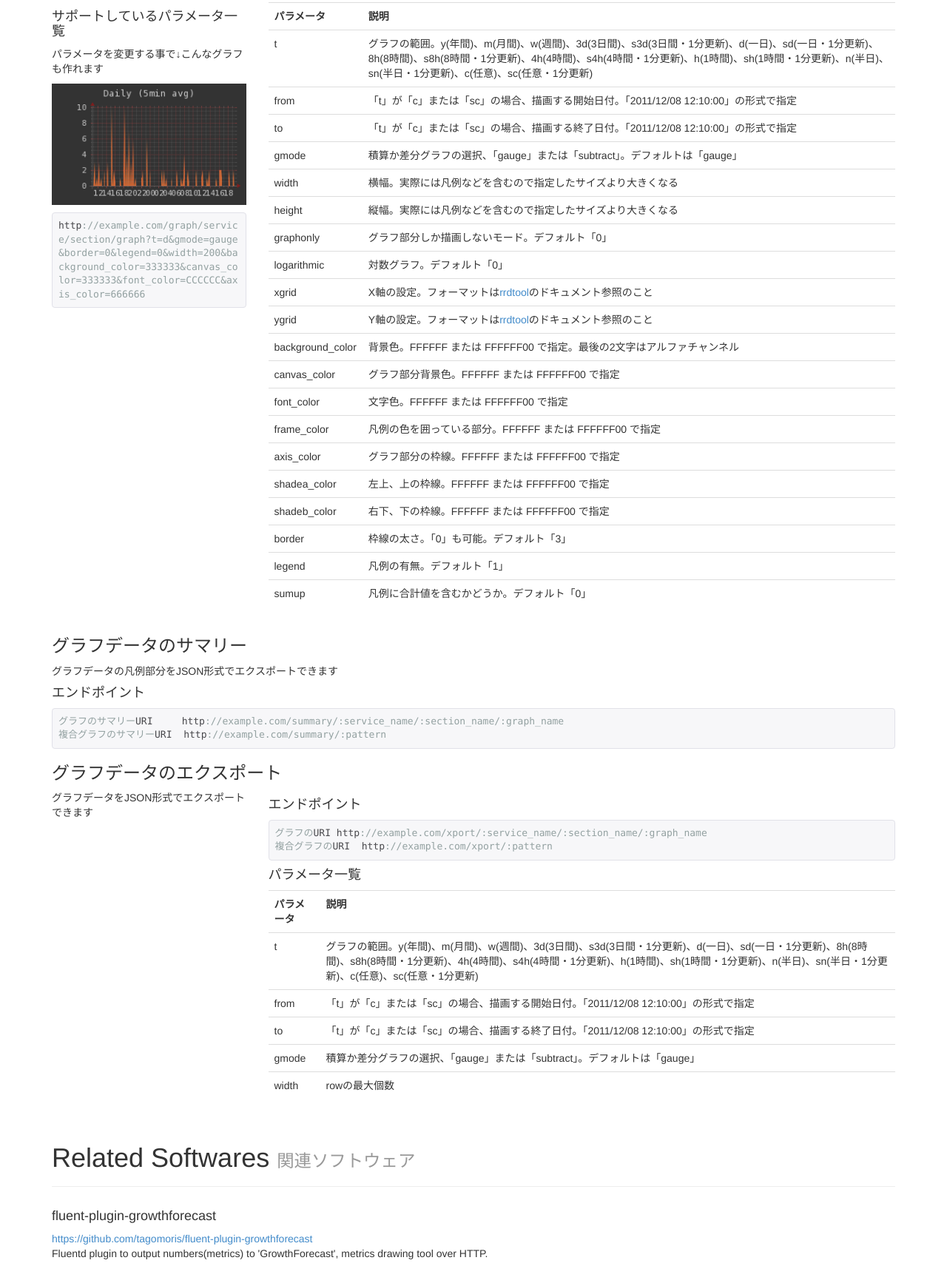
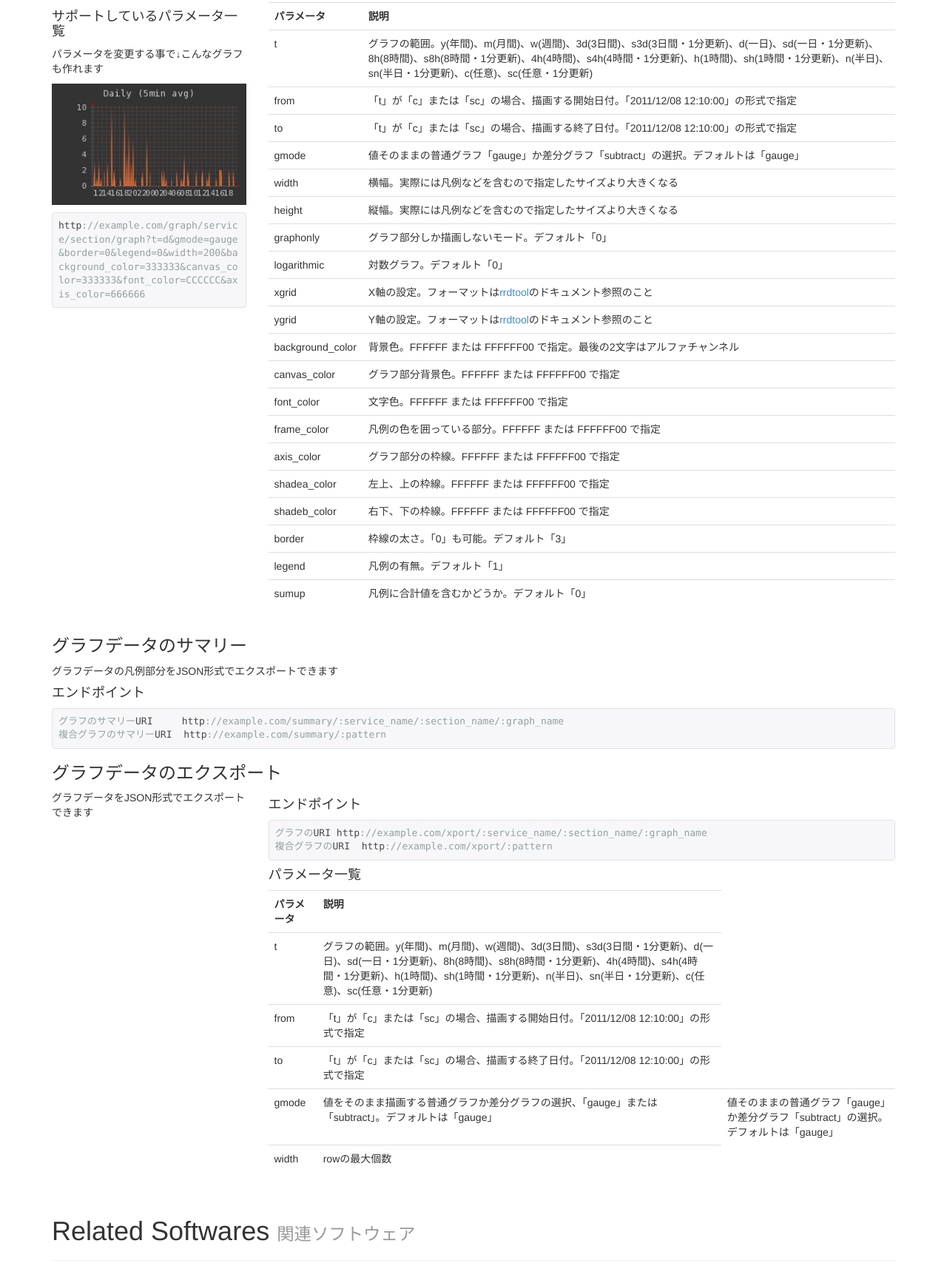
Before and after one commit to kazeburo/GrowthForecast, a plain HTML site: page index.ja.html in a window 1280 px wide. Shown: the part 3814-5525 px from the top of the page at 74% size. Drawn offline with nearby package versions, Linux system fonts and the light colour scheme.

Commit message:
Fix the description of gmode

```diff
--- a/index.ja.html
+++ b/index.ja.html
@@ -378,7 +378,7 @@ http://example.com/graph/service/section/graph?t=d&gmode=gauge&border=0&legend=0
 </tr>
 <tr>
 <td>gmode</td>
-<td>積算か差分グラフの選択、「gauge」または「subtract」。デフォルトは「gauge」</td>
+<td>値そのままの普通グラフ「gauge」か差分グラフ「subtract」の選択。デフォルトは「gauge」</td>
 </tr>
 <tr>
 <td>width</td>
@@ -512,7 +512,8 @@ http://example.com/graph/service/section/graph?t=d&gmode=gauge&border=0&legend=0
 </tr>
 <tr>
 <td>gmode</td>
-<td>積算か差分グラフの選択、「gauge」または「subtract」。デフォルトは「gauge」</td>
+<td>値をそのまま描画する普通グラフか差分グラフの選択、「gauge」または「subtract」。デフォルトは「gauge」</td>
+<td>値そのままの普通グラフ「gauge」か差分グラフ「subtract」の選択。デフォルトは「gauge」</td>
 </tr>
 <tr>
 <td>width</td>
```
Also changed, not shown: index.html (+2 -2 lines).
